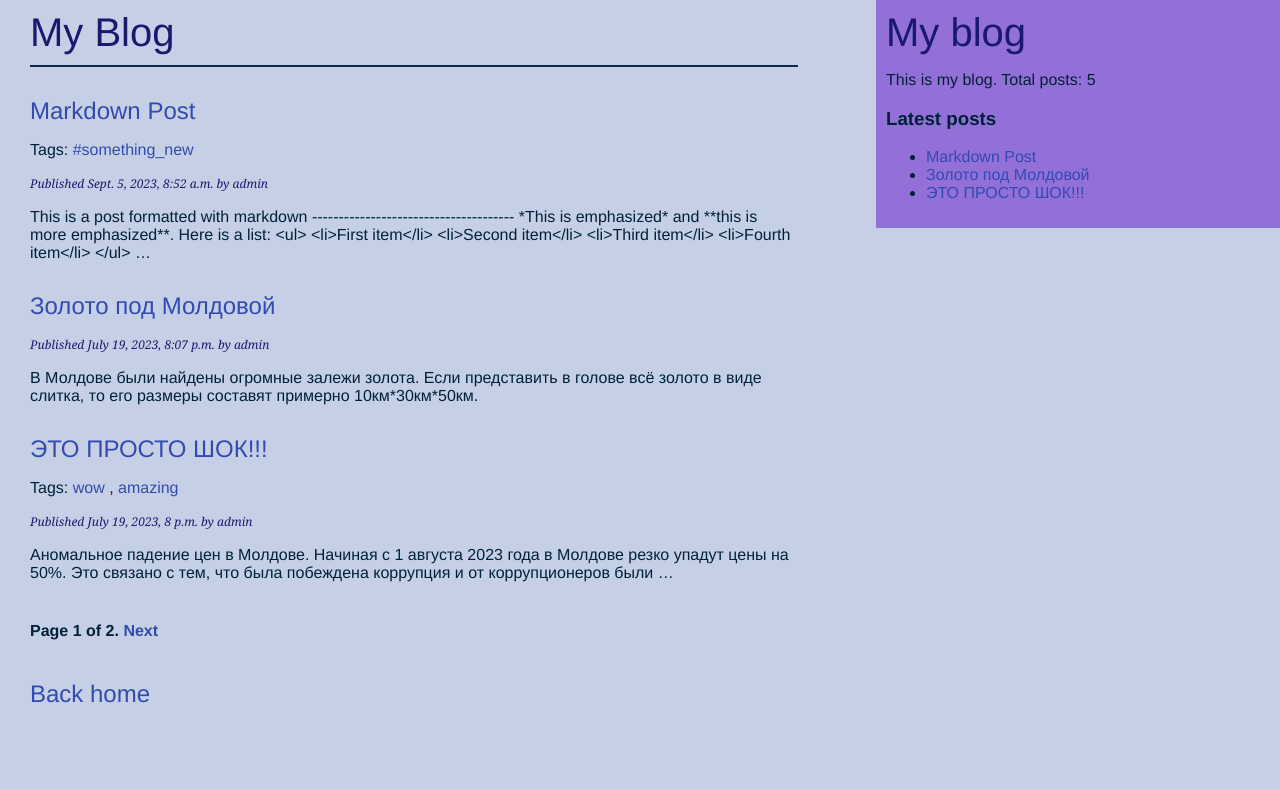
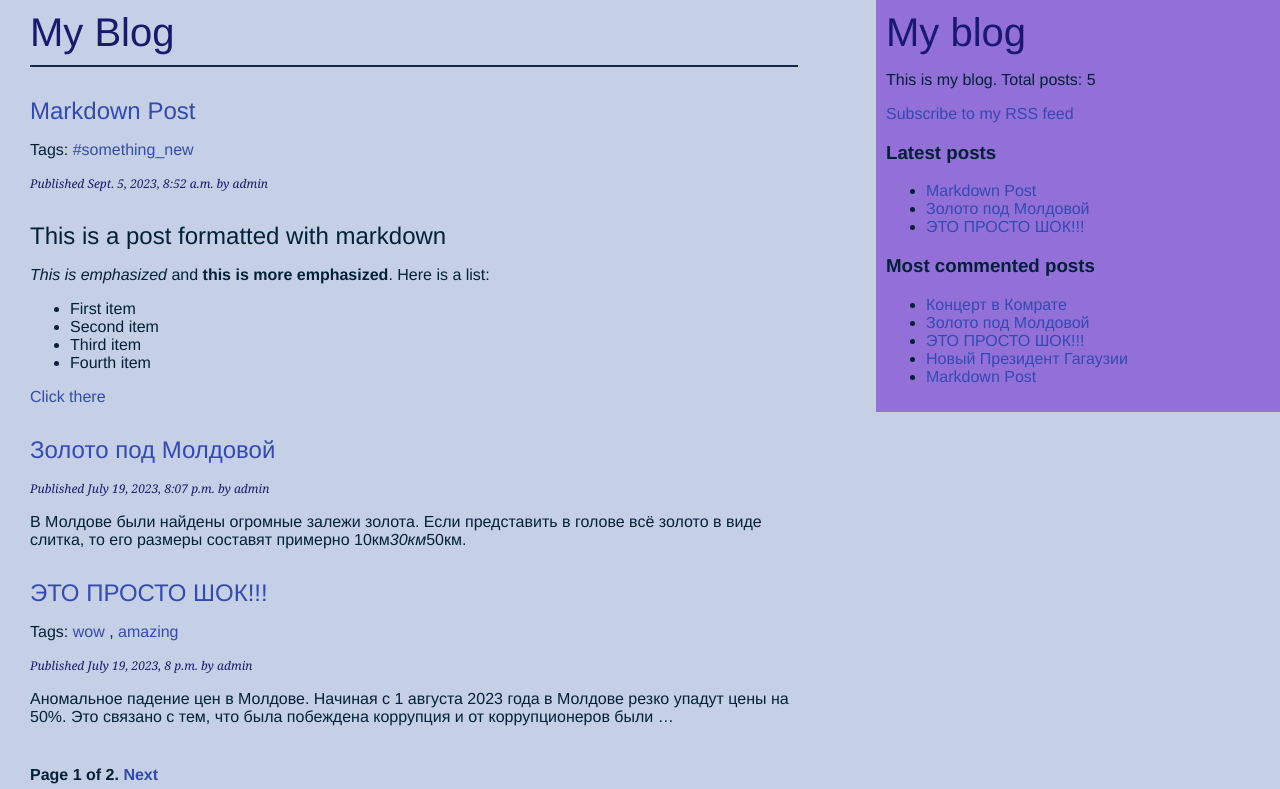
Before and after one commit to CapsamunStepan/Django_blogApp, a Django app: page /blog/ in a window 1280 px wide. Shown: the top 789 px of the page. Before the commit the page ends 703 px from the top, so only its background shows below. Run offline with Django 4.2, Linux system fonts and the light colour scheme; data comes from the database, SQL or seed files in the repository; both versions use the stored data as it was after the commit; parts of the project's set-up code (start-up, migrations or seed data) failed here and were passed over.

Commit message:
adding jinja tags

```diff
--- a/mysite/blog/templates/blog/base.html
+++ b/mysite/blog/templates/blog/base.html
@@ -16,8 +16,23 @@
  <p>This is my blog.
   Total posts: {% total_posts %}
  </p>
+  <p>
+ <a href="{% url "blog:post_feed" %}">
+ Subscribe to my RSS feed
+ </a>
+ </p>
   <h3>Latest posts</h3>
  {% show_latest_posts 3 %}
+  <h3>Most commented posts</h3>
+ {% get_most_commented_posts as most_commented_posts %}
+ <ul>
+ {% for post in most_commented_posts %}
+ <li>
+ <a href="{{ post.get_absolute_url }}">{{ post.title }}</a>
+ </li>
+ {% endfor %}
+ </ul>
  </div>
+
 </body>
 </html>
--- a/mysite/blog/templates/blog/post/detail.html
+++ b/mysite/blog/templates/blog/post/detail.html
@@ -1,11 +1,12 @@
 {% extends "blog/base.html" %}
+{% load blog_tags %}
 {% block title %}{{ post.title }}{% endblock %}
 {% block content %}
     <h1>{{ post.title }}</h1>
     <p class="date">
         Published {{ post.publish }} by {{ post.author }}
     </p>
-        {{ post.body|linebreaks }}
+        {{ post.body|markdown }}
     <p>
         <a href="{% url 'blog:post_share' post.id %}">
             Share this post
--- a/mysite/blog/templates/blog/post/list.html
+++ b/mysite/blog/templates/blog/post/list.html
@@ -1,4 +1,5 @@
 {% extends "blog/base.html" %}
+{% load blog_tags %}
 {% block title %}My Blog{% endblock %}
 {% block content %}
     <div id="logo-line-bottom">
@@ -26,7 +27,7 @@
             <p class="date">
                 Published {{ post.publish }} by {{ post.author }}
             </p>
-            {{ post.body|truncatewords:30|linebreaks }}
+            {{ post.body|markdown|truncatewords_html:30 }}
         {% endfor %}
     {% include "pagination.html" with page=posts %}
     <h2>
--- a/mysite/blog/templatetags/blog_tags.py
+++ b/mysite/blog/templatetags/blog_tags.py
@@ -1,5 +1,8 @@
 from django import template
 from ..models import Post
+from django.db.models import Count
+from django.utils.safestring import mark_safe
+import markdown
 
 register = template.Library()
 
@@ -13,3 +16,13 @@ def total_posts():
 def show_latest_posts(count=5):
     latest_post = Post.published.order_by('-publish')[:count]
     return {'latest_posts': latest_post}
+
+
+@register.simple_tag
+def get_most_commented_posts(count=5):
+    return Post.published.annotate(total_comments=Count('comments')).order_by('-total_comments')[:count]
+
+
+@register.filter(name='markdown')
+def markdown_format(text):
+    return mark_safe(markdown.markdown(text))
--- a/mysite/blog/urls.py
+++ b/mysite/blog/urls.py
@@ -1,5 +1,6 @@
 from django.urls import path
 from . import views
+from .feeds import LatestPostsFeed
 
 app_name = 'blog'
 
@@ -10,4 +11,5 @@ urlpatterns = [
     path('<int:post_id>/share/', views.post_share, name='post_share'),
     path('<int:post_id>/comment/', views.post_comment, name='post_comment'),
     path('tag/<slug:tag_slug>/', views.post_list, name='post_list_by_tag'),
+    path('feed/', LatestPostsFeed(), name='post_feed'),
 ]
--- a/mysite/mysite/settings.py
+++ b/mysite/mysite/settings.py
@@ -15,7 +15,7 @@ DEBUG = True
 
 ALLOWED_HOSTS = []
 
-
+SITE_ID = 1
 # Application definition
 
 INSTALLED_APPS = [
@@ -28,6 +28,8 @@ INSTALLED_APPS = [
     'blog.apps.BlogConfig',
     'taggit',
     'home',
+    'django.contrib.sites',
+    'django.contrib.sitemaps',
 ]
 
 MIDDLEWARE = [
--- a/mysite/mysite/urls.py
+++ b/mysite/mysite/urls.py
@@ -2,9 +2,16 @@ from django.contrib import admin
 from django.urls import path, include
 from django.conf import settings
 from django.conf.urls.static import static
+from django.contrib.sitemaps.views import sitemap
+from blog.sitemaps import PostSitemap
+
+sitemaps = {
+    'posts': PostSitemap,
+}
 
 urlpatterns = [
     path('admin/', admin.site.urls),
     path('blog/', include('blog.urls', namespace='blog')),
     path('', include('home.urls', namespace='home')),
+    path('sitemap.xml', sitemap, {'sitemaps': sitemaps}, name='django.contrib.sitemaps.views.sitemap')
 ] + static(settings.STATIC_URL, document_root=settings.STATIC_ROOT)
```
Also changed, not shown: mysite/blog/feeds.py (added, +23 -0 lines), mysite/blog/sitemaps.py (added, +13 -0 lines), mysite/db.sqlite3.
